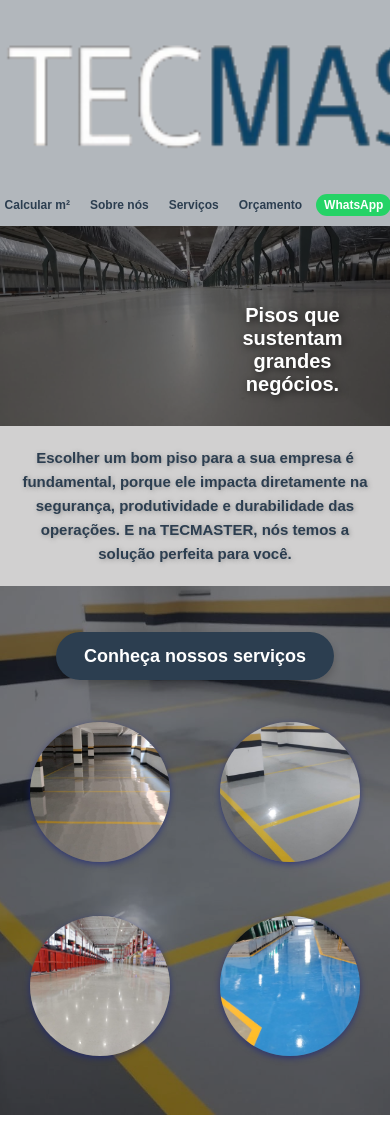
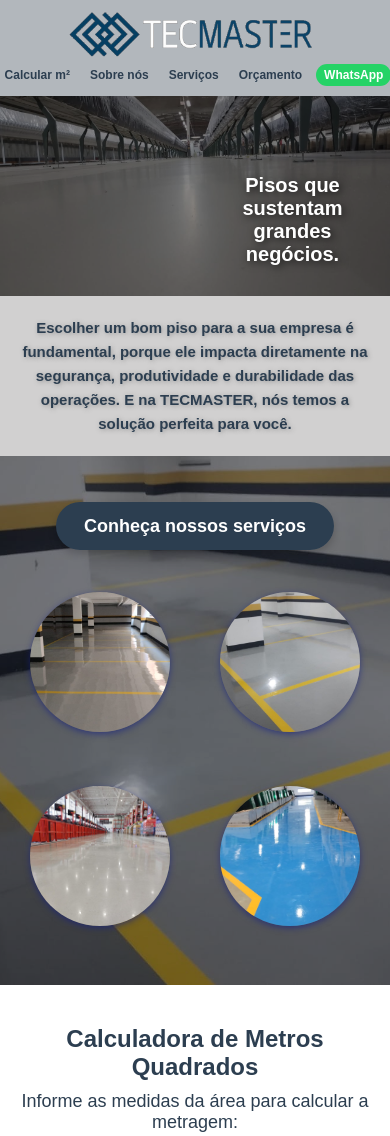
Before and after one commit to lucas-dsu/TECMaster, a plain HTML site: page index.html in a window 390 px wide. Shown: the top 1136 px of the page. Drawn offline with nearby package versions, Linux system fonts and the light colour scheme.

Commit message:
logo mobile

```diff
--- a/style.css
+++ b/style.css
@@ -44,7 +44,7 @@ header {
 
 /* Logo */
 header .logo img {
-    height: 100px;
+    height: 50px;
     width: auto;
     margin-top: -10px;
 }
@@ -524,7 +524,7 @@ footer {
     }
 
     header .logo img {
-        height: 180px ! important;
+        height: 50px ! important;
         margin-top: 0 !important;
         width: auto;
     }
```
